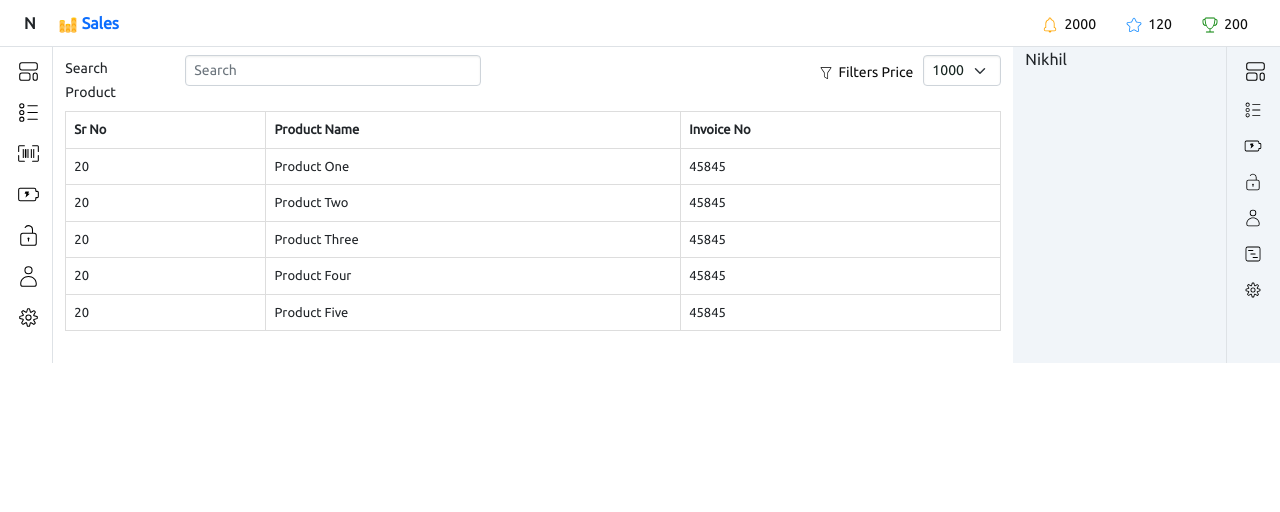
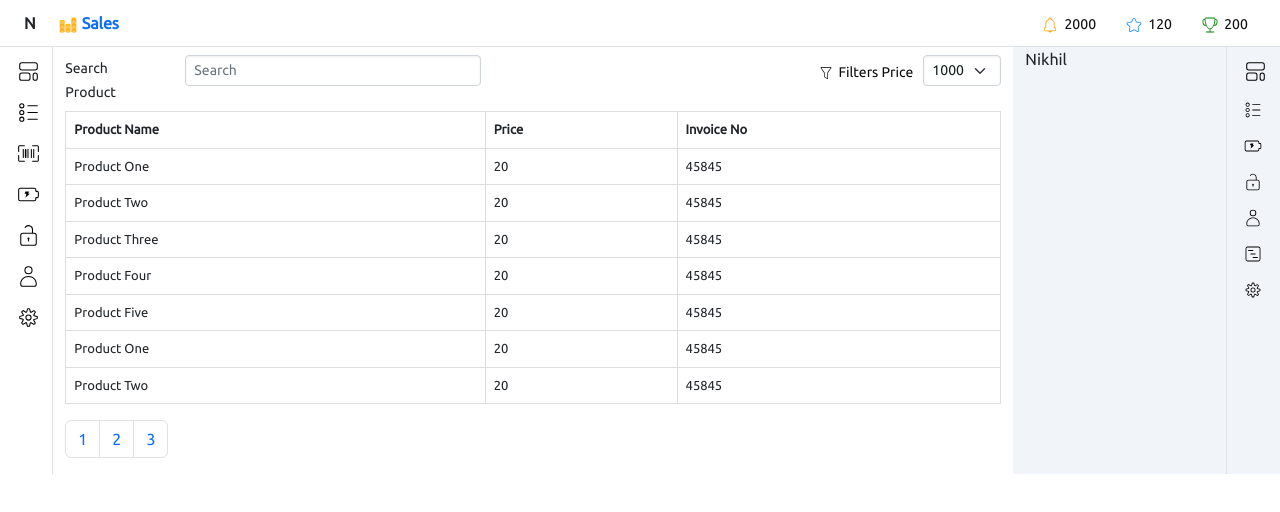
Before and after one commit to kiranjadhav45/auto, a React (Create React App) app: page /sales in a window 1280 px wide. Shown: the top 512 px of the page. Built offline with nearby package versions, Linux system fonts and the light colour scheme.

Commit message:
adding pagination

```diff
--- /dev/null
+++ b/src/pages/Pagination.js
@@ -0,0 +1,24 @@
+import React from "react";
+
+function Pagination(props) {
+  const pageNumbers = [];
+  for (let i = 1; i <= Math.ceil(props.itemList / props.pageSize); i++) {
+    pageNumbers.push(i);
+  }
+
+  return (
+    <div className="text-center">
+      <ul className="pagination">
+        {pageNumbers.map((num) => (
+          <li key={num} className="page-item">
+            <a onClick={() => props.pagination(num)} className="page-link">
+              {num}
+            </a>
+          </li>
+        ))}
+      </ul>
+    </div>
+  );
+}
+
+export default Pagination;
--- a/src/pages/Sales.js
+++ b/src/pages/Sales.js
@@ -1,5 +1,6 @@
 import React, { useEffect, useState } from "react";
 import SideMenu from "../components/ui/sideMenu";
+import Pagination from "./Pagination";
 import {
   Button,
   ButtonGroup,
@@ -10,7 +11,7 @@ import {
   Modal,
   Row,
 } from "react-bootstrap";
-import Pagination from "react-bootstrap/Pagination";
+// import Pagination from "react-bootstrap/Pagination";
 
 import {
   CiBatteryCharging,
@@ -33,8 +34,60 @@ import {
 import { FcSalesPerformance } from "react-icons/fc";
 
 function Sales() {
+  const [pageSize, setPageSize] = useState(7);
+  const [currentPage, setCurrentPage] = useState(1);
   const [searchRes, setSearchRes] = useState([]);
   const [itemList, setItemList] = useState([
+    {
+      itemName: "Product One",
+      itemPrice: 20,
+      itemInvoice: 45845,
+    },
+    {
+      itemName: "Product Two",
+      itemPrice: 20,
+      itemInvoice: 45845,
+    },
+    {
+      itemName: "Product Three",
+      itemPrice: 20,
+      itemInvoice: 45845,
+    },
+    {
+      itemName: "Product Four",
+      itemPrice: 20,
+      itemInvoice: 45845,
+    },
+    {
+      itemName: "Product Five",
+      itemPrice: 20,
+      itemInvoice: 45845,
+    },
+    {
+      itemName: "Product One",
+      itemPrice: 20,
+      itemInvoice: 45845,
+    },
+    {
+      itemName: "Product Two",
+      itemPrice: 20,
+      itemInvoice: 45845,
+    },
+    {
+      itemName: "Product Three",
+      itemPrice: 20,
+      itemInvoice: 45845,
+    },
+    {
+      itemName: "Product Four",
+      itemPrice: 20,
+      itemInvoice: 45845,
+    },
+    {
+      itemName: "Product Five",
+      itemPrice: 20,
+      itemInvoice: 45845,
+    },
     {
       itemName: "Product One",
       itemPrice: 20,
@@ -65,6 +118,13 @@ function Sales() {
   const searchHandle = (e) => {
     let test = itemList.filter((a) => a.itemName === e.target.value);
     setSearchRes(test);
+  };
+
+  const indexOfLastItem = currentPage * pageSize;
+  const indexOfFirstItem = indexOfLastItem - pageSize;
+
+  const pagination = (pageNumber) => {
+    setCurrentPage(pageNumber);
   };
 
   return (
@@ -116,8 +176,8 @@ function Sales() {
                 searchRes.map((i) => (
                   <small className="saleListgroup">
                     <ListGroup.Item>{i.itemName}</ListGroup.Item>
-                    <ListGroup.Item>{i.itemPrice}</ListGroup.Item>{" "}
-                    <ListGroup.Item>{i.itemInvoice}</ListGroup.Item>{" "}
+                    {/* <ListGroup.Item>{i.itemPrice}</ListGroup.Item>{" "} */}
+                    {/* <ListGroup.Item>{i.itemInvoice}</ListGroup.Item>{" "} */}
                   </small>
                 ))}
             </Col>
@@ -155,25 +215,29 @@ function Sales() {
               {" "}
               <thead>
                 <tr>
-                  <th data-priority="1">Sr No</th>
                   <th data-priority="2">Product Name</th>
+                  <th data-priority="1">Price</th>
                   <th data-priority="2">Invoice No</th>
                 </tr>
               </thead>
               <tbody>
-                {itemList.map((item, index) => (
-                  <tr key={index}>
-                    <td>{item.itemPrice}</td>
-                    <td>{item.itemName}</td>
-                    <td>{item.itemInvoice}</td>
-                  </tr>
-                ))}
+                {itemList
+                  .slice(indexOfFirstItem, indexOfLastItem)
+                  .map((item, index) => (
+                    <tr key={index}>
+                      <td>{item.itemName}</td>
+                      <td>{item.itemPrice}</td>
+                      <td>{item.itemInvoice}</td>
+                    </tr>
+                  ))}
               </tbody>
             </table>
           </div>
-          <Pagination className="float-end" size="sm">
-            {/* {items} */}
-          </Pagination>
+          <Pagination
+            pageSize={pageSize}
+            pagination={pagination}
+            itemList={itemList.length}
+          />
         </Col>
         <Col className="col-4 bg-veryLight border-end">Nikhil</Col>
         <Col className="bg-veryLight col-1 ">
```
